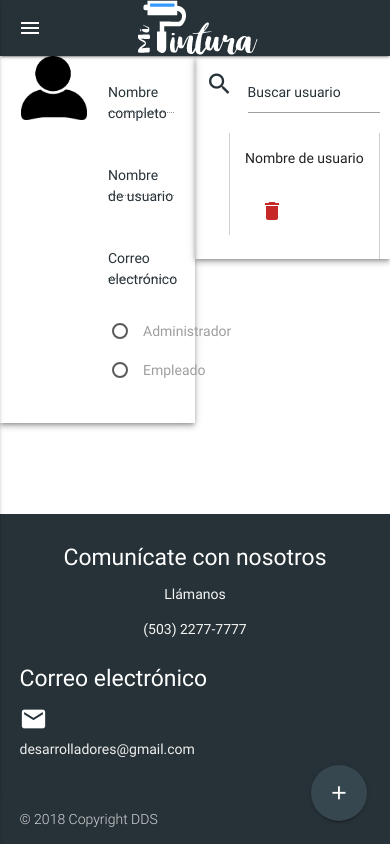
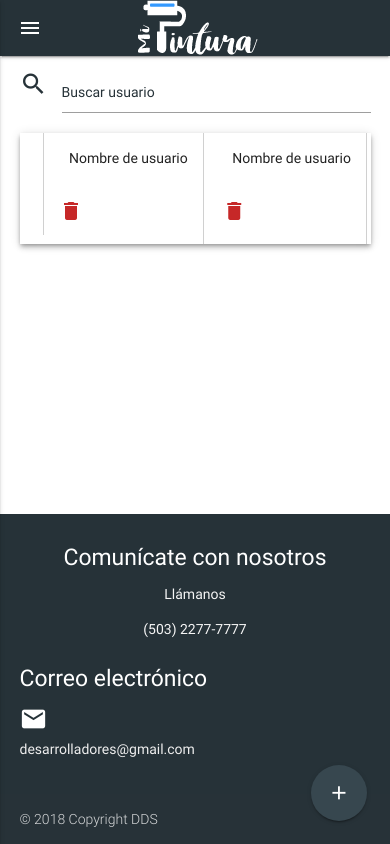
Before and after one commit to AndresK21/Tienda, a PHP site: page /dashboard/usuarios.php in a window 390 px wide. Run offline with PHP 8.4, Linux system fonts and the light colour scheme.

Commit message:
Arregle el responsive de "usuarios"
Ya te habia dicho que.... Soy bergon maje

```diff
--- a/PinturaSV/dashboard/usuarios.php
+++ b/PinturaSV/dashboard/usuarios.php
@@ -28,56 +28,12 @@
                 </a>
             </div>
 
+            <div class="container">
                 <!--Mitad de la pantalla donde solo se mostrara la informacion del usuario-->
                 <div class="row">
-                <div class="col s6 z-depth-2">
 
-                    <!--Imagen de perfil del usuario-->
-                    <div class="row">
-                        <div class="col s6">
-                            <img class="responsive-img" src="../web/img/usuario.png">
-                        </div>
-                        <div class="col s6">
-
-                            <!--Formulario ineditable donde se muestra la informacion del usuario-->
-                            <div class="row">
-                                <form class="">
-                                    <div class="row">
-                                        <div class="input-field ">
-                                            <input disabled value="I am not editable" id="disabled" type="number" class="validate">
-                                            <label for="nombres" class="blue-grey-text text-darken-4">Nombre completo</label>
-                                        </div>
-                                    </div>
-                                    <div class="row">
-                                        <div class="input-field ">
-                                            <input disabled value="I am not editable" id="disabled" type="number" class="validate">
-                                            <label for="usuario" class="blue-grey-text text-darken-4">Nombre de usuario</label>
-                                        </div>
-                                    </div>
-                                    <div class="row">
-                                        <div class="input-field ">
-                                            <input disabled value="I am not editable" id="disabled" type="number" class="validate">
-                                            <label for="email" class="blue-grey-text text-darken-4">Correo electr&oacute;nico</label>
-                                        </div>
-                                    </div>
-                                    <p>
-                                        <input class="with-gap" name="group1" type="radio" id="opc1"  />
-                                        <label for="opc1">Administrador</label>
-                                    </p>
-                                    <p>
-                                        <input class="with-gap" name="group1" type="radio" id="opc2"  />
-                                        <label for="opc2">Empleado</label>
-                                    </p>
-                                </form>
-                            </div>
-                        </div>
-                    </div>
-
-                </div>
-
-                <!--Mitad de la pantalla donde se muestra la lista de usuarios existentes-->
-                <div class="col s6 z-depth-2">
-                    <div>
+                    <!--muestra la lista de usuarios existentes-->
+                    <div class="col s12">
 
                         <div class="">
                             <div class="input-field">
@@ -87,7 +43,7 @@
                             </div>
                         </div>
 
-                        <table class="bordered highlight responsive-table">
+                            <table class="bordered highlight responsive-table z-depth-2">
                                 <thead>
                                 <tr>
                                     <th></th>
@@ -97,36 +53,37 @@
 
                                 <tbody>
                                 <tr>
-                                <td>Nombre de usuario</td>
-                                <td><a class="waves-effect waves-light modal-trigger espacio" href="#modal1"><i class="material-icons red-text text-darken-3 prefix">delete</i></a></td>
+                                    <td class="modal-trigger espacio" href="#modal5">Nombre de usuario</td>
+                                    <td><a class="waves-effect waves-light modal-trigger " href="#modal1"><i class="material-icons red-text text-darken-3 prefix">delete</i></a></td>
                                 </tr>
                                 <tr>
-                                <td>Nombre de usuario</td>
-                                <td><a class="waves-effect waves-light modal-trigger espacio" href="#modal1"><i class="material-icons red-text text-darken-3 prefix">delete</i></a></td>
+                                    <td class="modal-trigger espacio" href="#modal5">Nombre de usuario</td>
+                                    <td><a class="waves-effect waves-light modal-trigger " href="#modal1"><i class="material-icons red-text text-darken-3 prefix">delete</i></a></td>
                                 </tr>
                                 <tr>
-                                <td>Nombre de usuario</td>
-                                <td><a class="waves-effect waves-light modal-trigger espacio" href="#modal1"><i class="material-icons red-text text-darken-3 prefix">delete</i></a></td>
+                                    <td class="modal-trigger espacio" href="#modal5">Nombre de usuario</td>
+                                    <td><a class="waves-effect waves-light modal-trigger " href="#modal1"><i class="material-icons red-text text-darken-3 prefix">delete</i></a></td>
                                 </tr>
                                 <tr>
-                                <td>Nombre de usuario</td>
-                                <td><a class="waves-effect waves-light modal-trigger espacio" href="#modal1"><i class="material-icons red-text text-darken-3 prefix">delete</i></a></td>
+                                    <td class="modal-trigger espacio" href="#modal5">Nombre de usuario</td>
+                                    <td><a class="waves-effect waves-light modal-trigger " href="#modal1"><i class="material-icons red-text text-darken-3 prefix">delete</i></a></td>
                                 </tr>
                                 <tr>
-                                <td>Nombre de usuario</td>
-                                <td><a class="waves-effect waves-light modal-trigger espacio" href="#modal1"><i class="material-icons red-text text-darken-3 prefix">delete</i></a></td>
+                                    <td class="modal-trigger espacio" href="#modal5">Nombre de usuario</td>
+                                    <td><a class="waves-effect waves-light modal-trigger " href="#modal1"><i class="material-icons red-text text-darken-3 prefix">delete</i></a></td>
                                 </tr>
                                 <tr>
-                                <td>Nombre de usuario</td>
-                                <td><a class="waves-effect waves-light modal-trigger espacio" href="#modal1"><i class="material-icons red-text text-darken-3 prefix">delete</i></a></td>
+                                    <td class="modal-trigger espacio" href="#modal5">Nombre de usuario</td>
+                                    <td><a class="waves-effect waves-light modal-trigger " href="#modal1"><i class="material-icons red-text text-darken-3 prefix">delete</i></a></td>
                                 </tr>
                                 <tr>
-                                <td>Nombre de usuario</td>
-                                <td><a class="waves-effect waves-light modal-trigger espacio" href="#modal1"><i class="material-icons red-text text-darken-3 prefix">delete</i></a></td>
+                                    <td class="modal-trigger espacio" href="#modal5">Nombre de usuario</td>
+                                    <td><a class="waves-effect waves-light modal-trigger " href="#modal1"><i class="material-icons red-text text-darken-3 prefix">delete</i></a></td>
                                 </tr>
                                 </tbody>
                             </table>
 
+                        </div>
                     </div>
                 </div>
             </div>
@@ -201,6 +158,59 @@
                 </div>
             </div>
 
+
+            <!-- Modal informacion de usuarios -->
+            <div id="modal5" class="modal modal-fixed-footer">
+                <div class="modal-content">
+                    <h4>Informaci&oacute;n del usuario</h4>
+                    <!--Imagen de perfil del usuario-->
+                    <div class="card horizontal">
+                        <div class="card-image">
+                            <img class="responsive-img" src="../web/img/usuario.png">
+                        </div>
+                        <div class="card-stacked">
+                            <div class="card-content">
+
+                                <!--Formulario ineditable donde se muestra la informacion del usuario-->
+                                <div class="">
+                                    <form class="">
+                                        <div class="row">
+                                            <div class="input-field ">
+                                                <input disabled value="I am not editable" id="disabled" type="number" class="validate">
+                                                <label for="nombres" class="blue-grey-text text-darken-4">Nombre completo</label>
+                                            </div>
+                                        </div>
+                                        <div class="row">
+                                            <div class="input-field ">
+                                                <input disabled value="I am not editable" id="disabled" type="number" class="validate">
+                                                <label for="usuario" class="blue-grey-text text-darken-4">Nombre de usuario</label>
+                                            </div>
+                                        </div>
+                                        <div class="row">
+                                            <div class="input-field ">
+                                                <input disabled value="I am not editable" id="disabled" type="number" class="validate">
+                                                <label for="email" class="blue-grey-text text-darken-4">Correo electr&oacute;nico</label>
+                                            </div>
+                                        </div>
+                                        <p>
+                                            <input class="with-gap" name="group1" type="radio" id="opc1"  />
+                                            <label for="opc1">Administrador</label>
+                                        </p>
+                                        <p>
+                                            <input class="with-gap" name="group1" type="radio" id="opc2"  />
+                                            <label for="opc2">Empleado</label>
+                                        </p>
+                                    </form>
+                                </div>
+                            </div>
+                        </div>
+                    </div>
+                </div>
+                <div class="modal-footer">
+                    <a href="#!" class="modal-action modal-close waves-effect waves-green btn-flat ">Aceptar</a>
+                </div>
+            </div>
+
         </main>
 
         <!--Archivo maestro que contiene el footer-->
```
Lines whose indentation alone changed are shown as unchanged.
